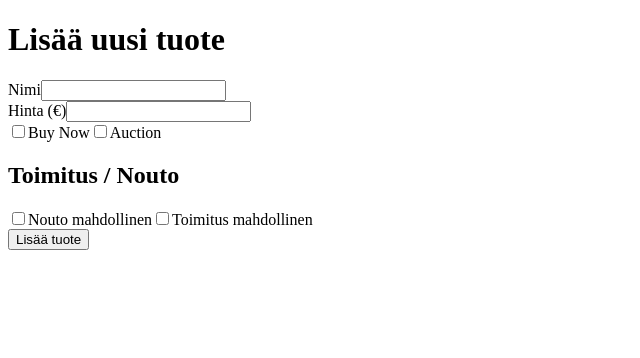
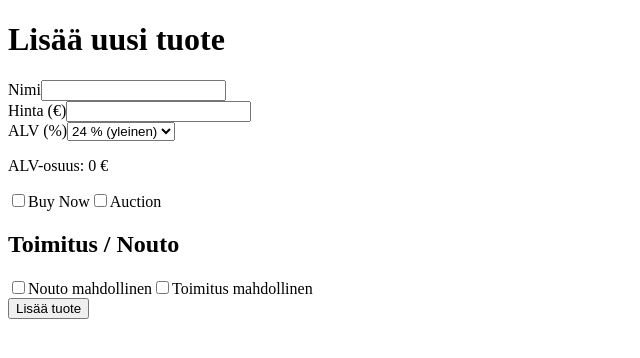
Before and after one commit to ossir1/mauktion-next, a Next.js app: page /add in a window 1280 px wide. Shown: the top 358 px of the page, without its empty margins (0-640 px from the left). Built offline with nearby package versions, Linux system fonts and the light colour scheme.

Commit message:
Update add.tsx

```diff
--- a/pages/add.tsx
+++ b/pages/add.tsx
@@ -12,11 +12,12 @@ type NewProduct = {
   pickupLocation?: string
   deliveryAvailable?: boolean
   deliveryCost?: string
+  vatRate: string
+  vatAmount: string
 }
 
 export default function AddProduct() {
   const router = useRouter()
-
   const [form, setForm] = useState<NewProduct>({
     id: Date.now(),
     name: '',
@@ -27,32 +28,38 @@ export default function AddProduct() {
     pickupAvailable: false,
     pickupLocation: '',
     deliveryAvailable: false,
-    deliveryCost: ''
+    deliveryCost: '',
+    vatRate: '24%',
+    vatAmount: '0'
   })
 
   const handleChange = (e: any) => {
     const { name, value, type, checked } = e.target
     const val = type === 'checkbox' ? checked : value
-    setForm((prev) => ({ ...prev, [name]: val }))
+    setForm((prev) => ({
+      ...prev,
+      [name]: val,
+      ...(name === 'vatRate' || name === 'price'
+        ? calculateVAT(name === 'vatRate' ? val : form.vatRate, name === 'price' ? val : form.price)
+        : {})
+    }))
+  }
+
+  const calculateVAT = (rate: string, price: string) => {
+    const numericPrice = parseFloat(price)
+    const numericRate = parseFloat(rate)
+    if (isNaN(numericPrice) || isNaN(numericRate)) return { vatAmount: '0' }
+
+    const vat = numericPrice - numericPrice / (1 + numericRate / 100)
+    return { vatAmount: vat.toFixed(2) }
   }
 
   const handleSubmit = (e: any) => {
     e.preventDefault()
-
-    // Luo uusi tuote ID:llä
-    const newProduct = { ...form, id: Date.now() }
-
-    // Hae olemassa olevat tuotteet localStoragesta
     const existing = localStorage.getItem('mauktion-added-products')
     const products = existing ? JSON.parse(existing) : []
-
-    // Lisää uusi tuote listaan
-    products.push(newProduct)
-
-    // Tallenna päivitetty lista localStorageen
+    products.push(form)
     localStorage.setItem('mauktion-added-products', JSON.stringify(products))
-
-    // Siirrytään takaisin etusivulle
     router.push('/')
   }
 
@@ -60,16 +67,9 @@ export default function AddProduct() {
     <main className="p-6 max-w-xl mx-auto">
       <h1 className="text-2xl font-bold mb-4">Lisää uusi tuote</h1>
       <form onSubmit={handleSubmit} className="space-y-4">
-
         <div>
           <label className="block font-medium">Nimi</label>
-          <input
-            name="name"
-            value={form.name}
-            onChange={handleChange}
-            className="w-full border p-2 rounded"
-            required
-          />
+          <input name="name" value={form.name} onChange={handleChange} className="w-full border p-2 rounded" required />
         </div>
 
         <div>
@@ -83,23 +83,29 @@ export default function AddProduct() {
           />
         </div>
 
+        <div>
+          <label className="block font-medium">ALV (%)</label>
+          <select
+            name="vatRate"
+            value={form.vatRate}
+            onChange={handleChange}
+            className="w-full border p-2 rounded"
+          >
+            <option value="0%">0 % (veroton)</option>
+            <option value="10%">10 %</option>
+            <option value="14%">14 %</option>
+            <option value="24%">24 % (yleinen)</option>
+          </select>
+          <p className="text-sm text-gray-600 mt-1">ALV-osuus: {form.vatAmount} €</p>
+        </div>
+
         <div className="flex gap-4 items-center">
           <label className="flex items-center gap-2">
-            <input
-              type="checkbox"
-              name="buyNow"
-              checked={form.buyNow}
-              onChange={handleChange}
-            />
+            <input type="checkbox" name="buyNow" checked={form.buyNow} onChange={handleChange} />
             Buy Now
           </label>
           <label className="flex items-center gap-2">
-            <input
-              type="checkbox"
-              name="auction"
-              checked={form.auction}
-              onChange={handleChange}
-            />
+            <input type="checkbox" name="auction" checked={form.auction} onChange={handleChange} />
             Auction
           </label>
         </div>
@@ -121,12 +127,7 @@ export default function AddProduct() {
           <h2 className="font-semibold mb-2">Toimitus / Nouto</h2>
 
           <label className="flex items-center gap-2 mb-2">
-            <input
-              type="checkbox"
-              name="pickupAvailable"
-              checked={form.pickupAvailable}
-              onChange={handleChange}
-            />
+            <input type="checkbox" name="pickupAvailable" checked={form.pickupAvailable} onChange={handleChange} />
             Nouto mahdollinen
           </label>
 
@@ -143,12 +144,7 @@ export default function AddProduct() {
           )}
 
           <label className="flex items-center gap-2 mb-2">
-            <input
-              type="checkbox"
-              name="deliveryAvailable"
-              checked={form.deliveryAvailable}
-              onChange={handleChange}
-            />
+            <input type="checkbox" name="deliveryAvailable" checked={form.deliveryAvailable} onChange={handleChange} />
             Toimitus mahdollinen
           </label>
 
@@ -165,10 +161,7 @@ export default function AddProduct() {
           )}
         </div>
 
-        <button
-          className="bg-green-600 text-white px-6 py-2 rounded"
-          type="submit"
-        >
+        <button className="bg-green-600 text-white px-6 py-2 rounded" type="submit">
           Lisää tuote
         </button>
       </form>
```
